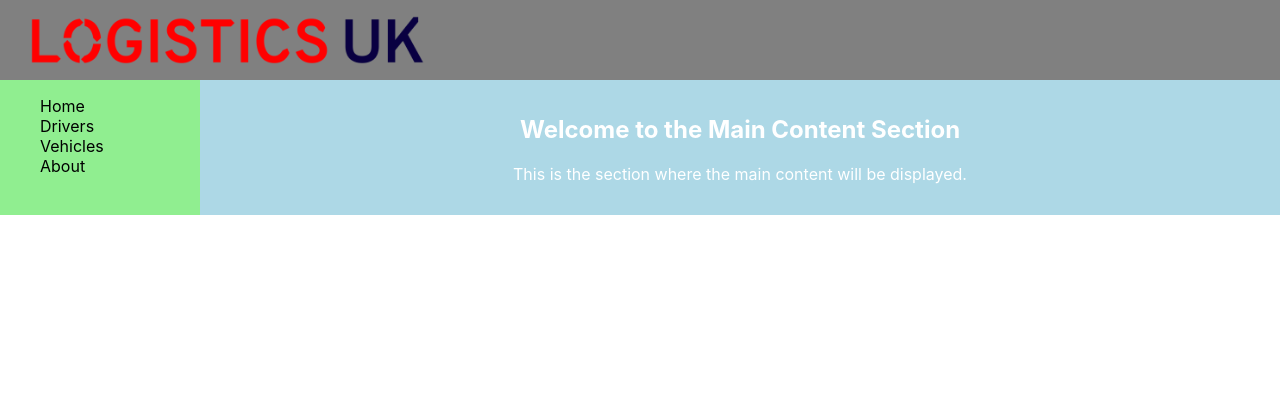
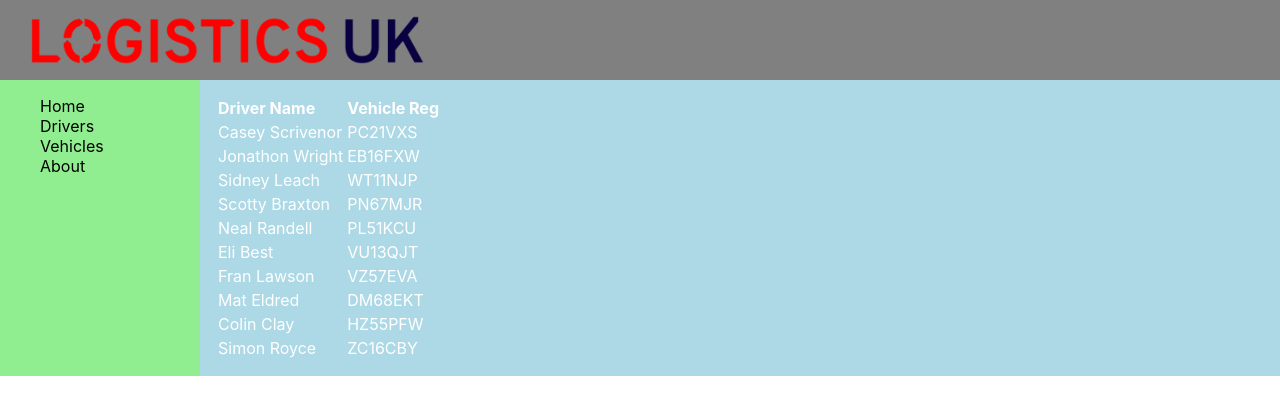
Before and after one commit to sjadamdev/Logistics.TechnicalAssement, a React (Create React App) app in the folder logistics-uk-fullstack-exercise/logistics-technical-assessment/: page / in a window 1280 px wide. Shown: the top 414 px of the page. Built offline with nearby package versions, Linux system fonts and the light colour scheme.

Commit message:
Driver list

```diff
--- a/logistics-uk-fullstack-exercise/logistics-technical-assessment/src/components/Drivers.js
+++ b/logistics-uk-fullstack-exercise/logistics-technical-assessment/src/components/Drivers.js
@@ -1,11 +1,54 @@
+import React,{useState,useEffect} from 'react';
+
 function Drivers() {
+
+    const [drivers,setDrivers]=useState([]);
+
+    const getDrivers=()=>{
+        fetch('/data/drivers.json'
+        ,{
+          headers : {
+            'Content-Type': 'application/json',
+            'Accept': 'application/json'
+           }
+        }
+        )
+          .then(function(response){
+            console.log(response)
+            return response.json();
+          })
+          .then(function(myJson) {
+            console.log(myJson);
+            setDrivers(myJson.data)
+          });
+      }
+
+      useEffect(()=>{
+        getDrivers()
+      },[])
+
     return (
         <div style={{ backgroundColor: 'lightblue', color: 'white', padding: '15px', flex: 1, overflow: 'auto'}}>
             <main className="main-content">
-                <h2>Welcome to the Main Content Section</h2>
-                <p>This is the section where the main content will be displayed.</p>
+              <table style={{ textAlign: 'left'}}>
+                <thead>
+                  <tr>
+                    <th>Driver Name</th>
+                    <th>Vehicle Reg</th>
+                  </tr>
+                </thead>
+                <tbody>
+                {drivers.map((driver, index) => (
+                  <tr>
+                    <td>{driver.forename} {driver.surname}</td>
+                    <td>{driver.vehicleRegistration}</td>
+                  </tr>
+                ))}
+                </tbody>
+              </table>
             </main>
         </div>
+
     )
 };
 
```
